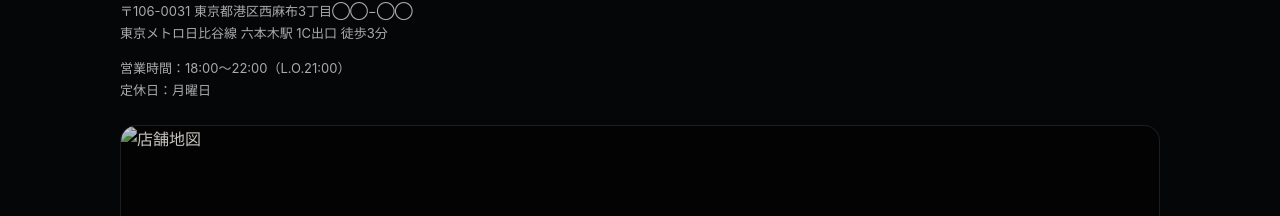
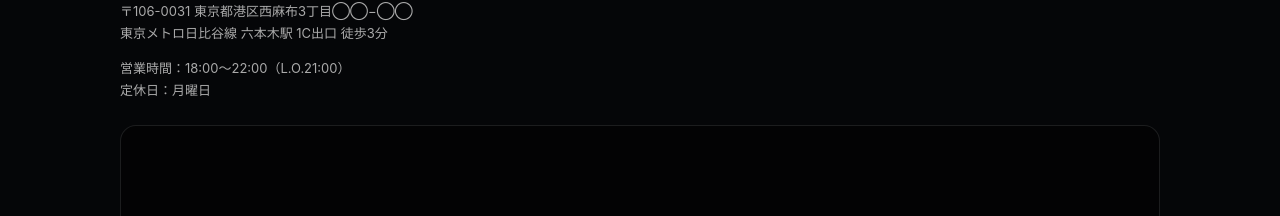
Before and after one commit to Ytaro126/portfolio-restaurant, a plain HTML site: page index.html in a window 1280 px wide. Shown: the part 1500-1716 px from the top of the page. Drawn offline with Linux system fonts and the light colour scheme.

Commit message:
コンソールの警告を消す為にindex.htmlの店舗地図部分をコメントアウト

```diff
--- a/index.html
+++ b/index.html
@@ -85,7 +85,7 @@
           定休日：月曜日
         </p>
         <div class="access__map">
-          <img src="img/map-sample.jpg" alt="店舗地図" />
+          <!-- <img src="img/map-sample.jpg" alt="店舗地図" /> -->
         </div>
       </div>
     </section>
```
